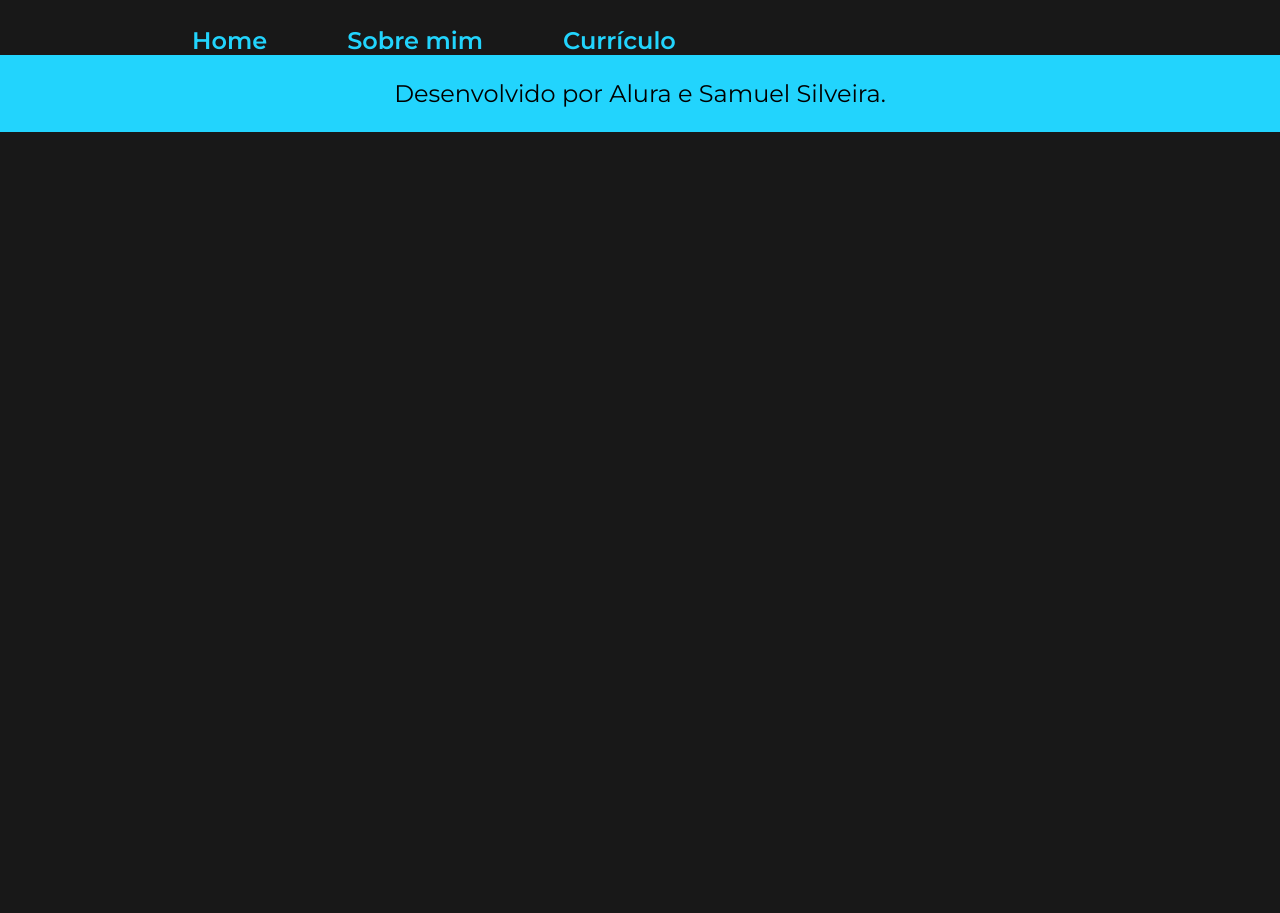
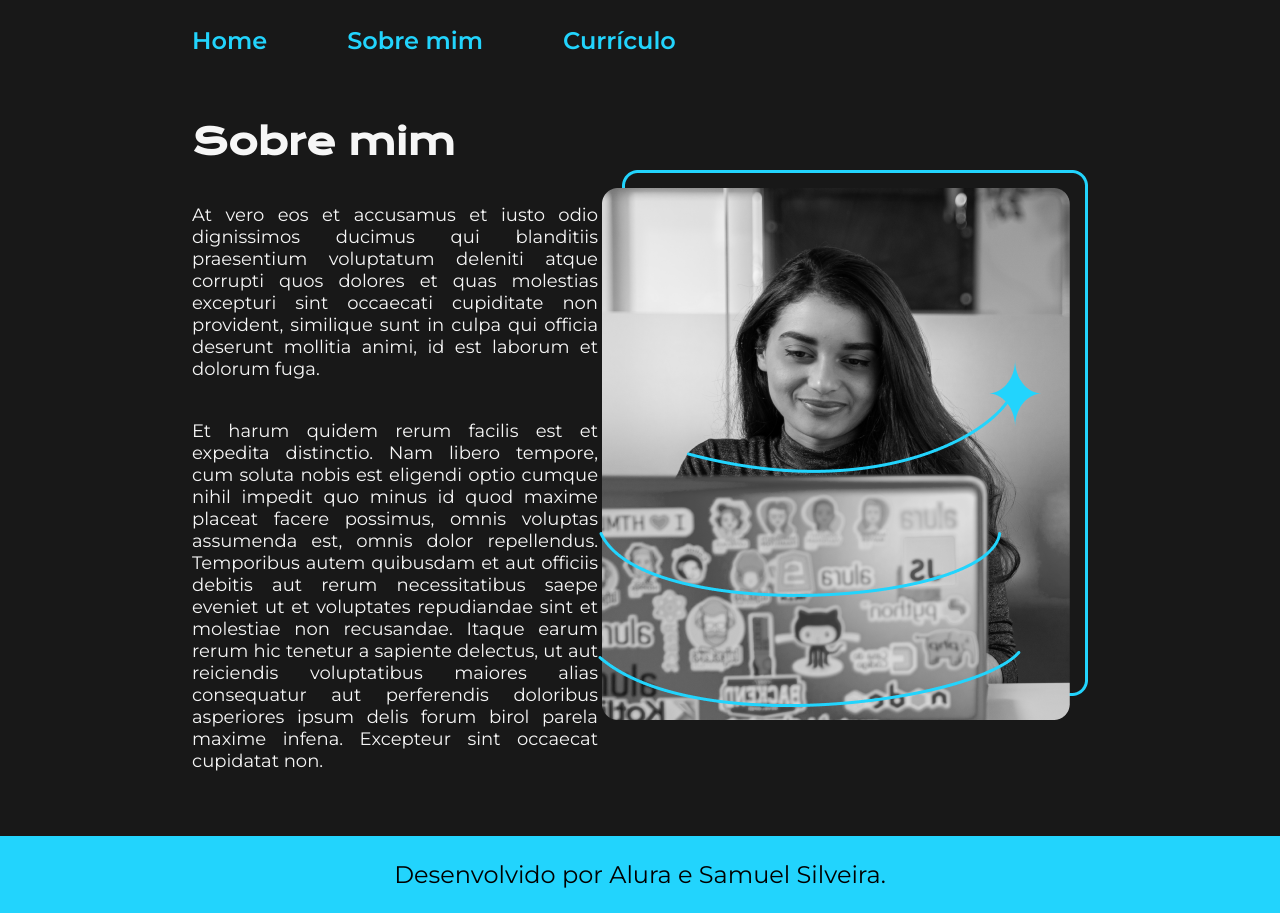
Before and after one commit to samsilveira/alura-html-css-2, a plain HTML site: page about.html in a window 1280 px wide. Before the commit the page ends 800 px from the top, so only its background shows below. Drawn offline with nearby package versions, Linux system fonts and the light colour scheme.

Commit message:
alteração na página "about"

```diff
--- a/about.html
+++ b/about.html
@@ -15,7 +15,15 @@
         </nav>
     </header>
 
-    <main></main>
+    <main class="apresentacao">
+        <section class="apresentacao__conteudo">
+            <h1 class="apresentacao__conteudo__titulo">Sobre mim</h1>
+            <p class="apresentacao__conteudo__texto">At vero eos et accusamus et iusto odio dignissimos ducimus qui blanditiis praesentium voluptatum deleniti atque corrupti quos dolores et quas molestias excepturi sint occaecati cupiditate non provident, similique sunt in culpa qui officia deserunt mollitia animi, id est laborum et dolorum fuga.</p>
+            <p class="apresentacao__conteudo__texto">Et harum quidem rerum facilis est et expedita distinctio. Nam libero tempore, cum soluta nobis est eligendi optio cumque nihil impedit quo minus id quod maxime placeat facere possimus, omnis voluptas assumenda est, omnis dolor repellendus. Temporibus autem quibusdam et aut officiis debitis aut rerum necessitatibus saepe eveniet ut et voluptates repudiandae sint et molestiae non recusandae. Itaque earum rerum hic tenetur a sapiente delectus, ut aut reiciendis voluptatibus maiores alias consequatur aut perferendis doloribus asperiores ipsum delis forum birol parela maxime infena. Excepteur sint occaecat cupidatat non.
+            </p>
+        </section>
+        <img src="./assets/imagem.png" alt="Imagem da Joana Santos">
+    </main>
 
     <footer>
         <p class="rodape">Desenvolvido por Alura e Samuel Silveira.</p>
```
